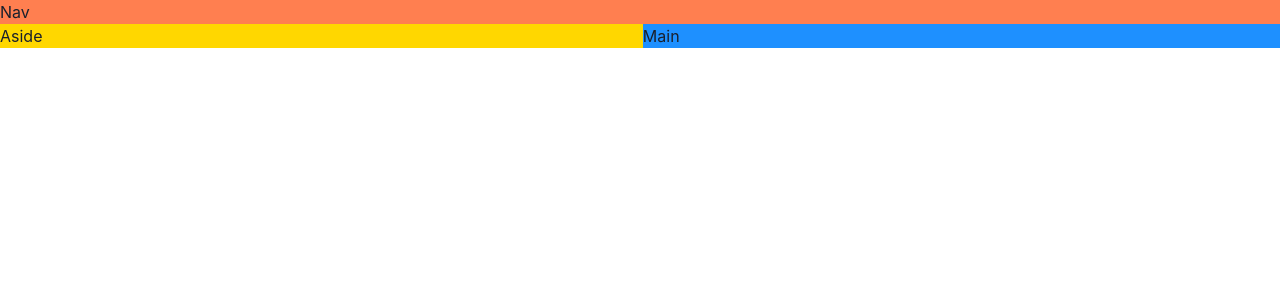
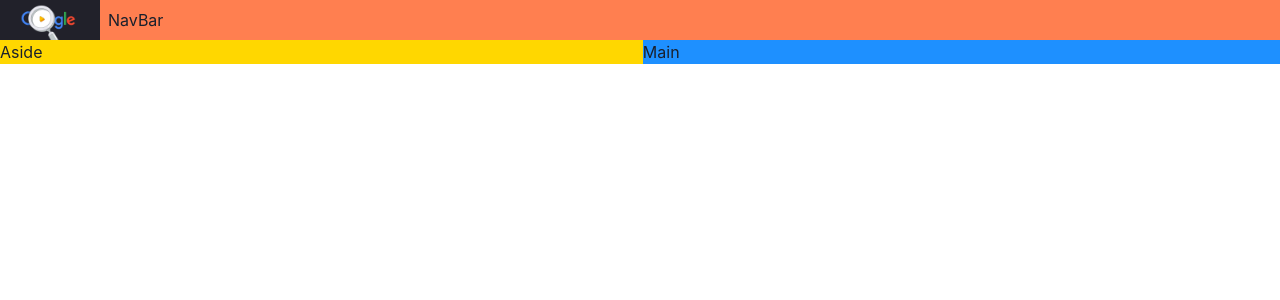
Before and after one commit to kttran80/game-hub, a React (Vite) app: page / in a window 1280 px wide. Shown: the top 300 px of the page. Built offline with nearby package versions, Linux system fonts and the light colour scheme.

Commit message:
Build a navbar

```diff
--- a/src/App.tsx
+++ b/src/App.tsx
@@ -1,4 +1,5 @@
-import { Grid, GridItem, Show } from "@chakra-ui/react";
+import { Grid, GridItem, Show, Text } from "@chakra-ui/react";
+import NavBar from "./components/NavBar";
 
 function App() {
   return (
@@ -9,7 +10,7 @@ function App() {
       }}
     >
       <GridItem area="nav" bg="coral">
-        Nav
+        <NavBar />
       </GridItem>
       <Show above="lg">
         <GridItem area="aside" bg="gold">
--- /dev/null
+++ b/src/components/NavBar.tsx
@@ -0,0 +1,13 @@
+import { HStack, Image, Text } from "@chakra-ui/react";
+import logo from "../assets/logo.gif";
+
+const NavBar = () => {
+  return (
+    <HStack>
+      <Image src={logo} maxW="100px" />
+      <Text>NavBar</Text>
+    </HStack>
+  );
+};
+
+export default NavBar;
```
Also changed, not shown: src/assets/logo.gif (added).
